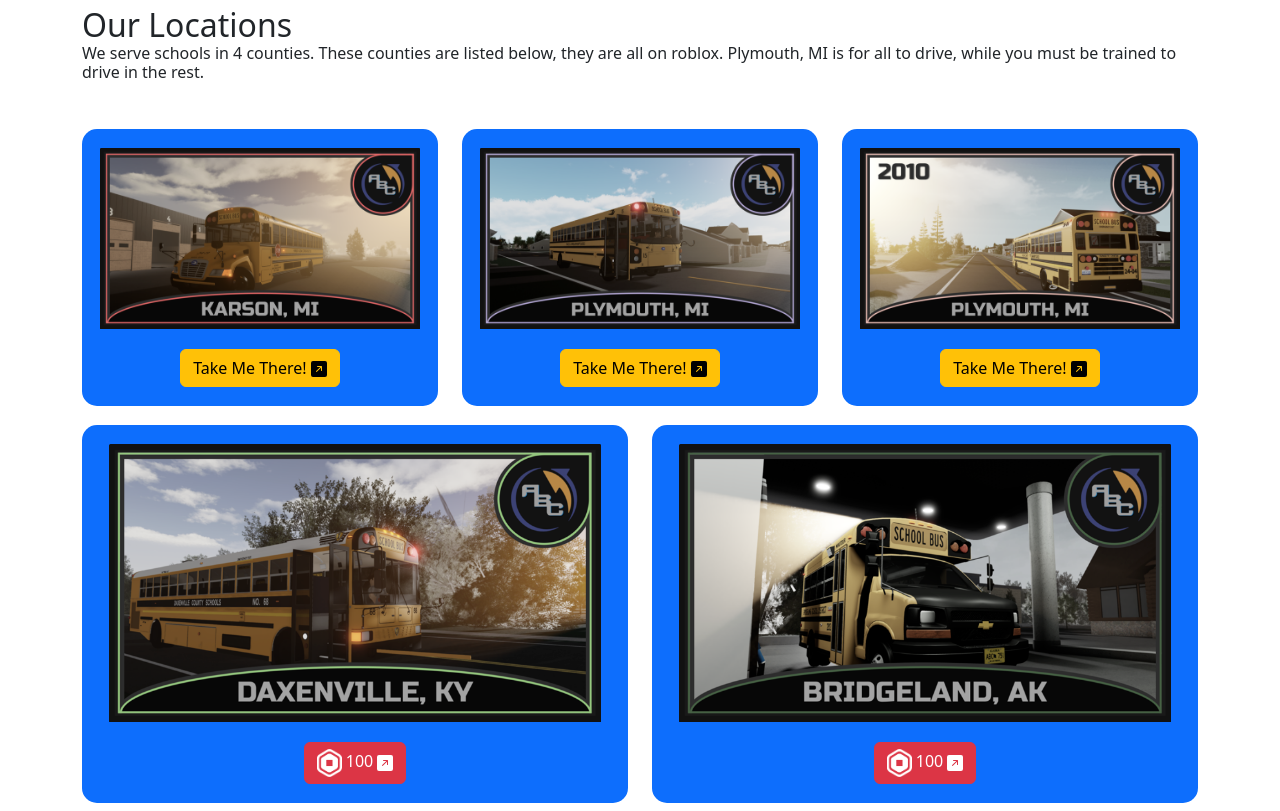
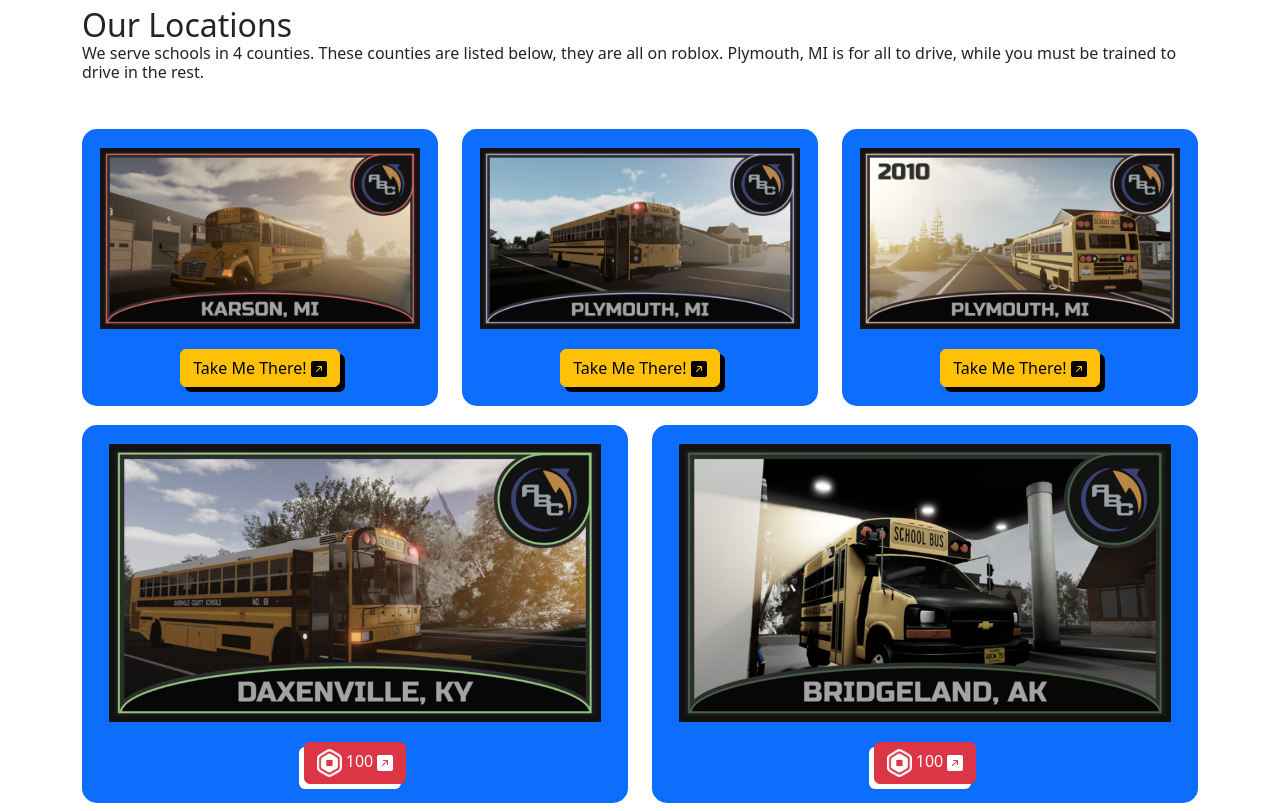
Before and after one commit to madler12345/abc, a plain HTML site: page index.html in a window 1280 px wide. Shown: the part 1107-1918 px from the top of the page. Drawn offline with nearby package versions, Linux system fonts and the light colour scheme.

Commit message:
Add files via upload

```diff
--- a/index.html
+++ b/index.html
@@ -30,9 +30,11 @@
     <div class="col-lg-6 mx-auto">
       <p class="lead mb-4">Welcome to American Bus Company. We are a Roblox Bus Company running in Multiple...</p>
       <div class="d-grid gap-2 d-sm-flex justify-content-sm-center mb-5">
+      <button type="button" class="btn btn-outline-secondary btn-lg px-4">Roblox Group</button>
+
         <button type="button" class="btn btn-primary btn-lg px-4 me-sm-3" data-bs-toggle="modal" data-bs-target="#examplemodal">Continue...</button>
         <button type="button" class="btn btn-outline-secondary btn-lg px-4">Discord Server</button>
-      </div>
+              </div>
     </div>
     <div class="" style="">
     <p class="text-muted">Picture Credit: Anthunie#7658</p>
@@ -73,7 +75,7 @@
         <center><img class="" width="90%" height="90%" role="img" src="karsonmi.png" />
         <br>
         <br>
-	<button type="button" class="btn btn-warning" >Take Me There! <svg xmlns="http://www.w3.org/2000/svg" width="16" height="16" fill="currentColor" class="bi bi-arrow-up-right-square-fill" viewBox="0 0 16 16">
+	<button type="button" class="btn btn-warning" style="box-shadow: 5px 5px;">Take Me There! <svg xmlns="http://www.w3.org/2000/svg" width="16" height="16" fill="currentColor" class="bi bi-arrow-up-right-square-fill" viewBox="0 0 16 16">
   <path d="M14 0a2 2 0 0 1 2 2v12a2 2 0 0 1-2 2H2a2 2 0 0 1-2-2V2a2 2 0 0 1 2-2h12zM5.904 10.803 10 6.707v2.768a.5.5 0 0 0 1 0V5.5a.5.5 0 0 0-.5-.5H6.525a.5.5 0 1 0 0 1h2.768l-4.096 4.096a.5.5 0 0 0 .707.707z"/>
 </svg></button></center>
 	<br>
@@ -85,7 +87,7 @@
         <center><img class="" width="90%" height="90%" role="img" src="plymouthmi.png" />
         <br>
         <br>
-	<button type="button" class="btn btn-warning" >Take Me There! <svg xmlns="http://www.w3.org/2000/svg" width="16" height="16" fill="currentColor" class="bi bi-arrow-up-right-square-fill" viewBox="0 0 16 16">
+	<button type="button" class="btn btn-warning" style="box-shadow: 5px 5px;">Take Me There! <svg xmlns="http://www.w3.org/2000/svg" width="16" height="16" fill="currentColor" class="bi bi-arrow-up-right-square-fill" viewBox="0 0 16 16">
   <path d="M14 0a2 2 0 0 1 2 2v12a2 2 0 0 1-2 2H2a2 2 0 0 1-2-2V2a2 2 0 0 1 2-2h12zM5.904 10.803 10 6.707v2.768a.5.5 0 0 0 1 0V5.5a.5.5 0 0 0-.5-.5H6.525a.5.5 0 1 0 0 1h2.768l-4.096 4.096a.5.5 0 0 0 .707.707z"/>
 </svg></button></center>
 	<br>
@@ -97,7 +99,7 @@
         <center><img class="" width="90%" height="90%" role="img" src="plymouthmi10.png" />
         <br>
         <br>
-	<button type="button" class="btn btn-warning" >Take Me There! <svg xmlns="http://www.w3.org/2000/svg" width="16" height="16" fill="currentColor" class="bi bi-arrow-up-right-square-fill" viewBox="0 0 16 16">
+	<button type="button" class="btn btn-warning" style="box-shadow: 5px 5px;">Take Me There! <svg xmlns="http://www.w3.org/2000/svg" width="16" height="16" fill="currentColor" class="bi bi-arrow-up-right-square-fill" viewBox="0 0 16 16">
   <path d="M14 0a2 2 0 0 1 2 2v12a2 2 0 0 1-2 2H2a2 2 0 0 1-2-2V2a2 2 0 0 1 2-2h12zM5.904 10.803 10 6.707v2.768a.5.5 0 0 0 1 0V5.5a.5.5 0 0 0-.5-.5H6.525a.5.5 0 1 0 0 1h2.768l-4.096 4.096a.5.5 0 0 0 .707.707z"/>
 </svg></button></center>
 	<br>
@@ -112,7 +114,7 @@
         <center><img class="" width="90%" height="90%" role="img" src="daxenvilleky.png" />
         <br>
         <br>
-	<button type="button" class="btn btn-danger" ><img style="height: 28px; width: 25px;" src="robux.png"/> 100 <svg xmlns="http://www.w3.org/2000/svg" width="16" height="16" fill="currentColor" class="bi bi-arrow-up-right-square-fill" viewBox="0 0 16 16">
+	<button type="button" class="btn btn-danger" style="box-shadow: -5px 5px;"><img style="height: 28px; width: 25px;" src="robux.png"/> 100 <svg xmlns="http://www.w3.org/2000/svg" width="16" height="16" fill="currentColor" class="bi bi-arrow-up-right-square-fill" viewBox="0 0 16 16">
   <path d="M14 0a2 2 0 0 1 2 2v12a2 2 0 0 1-2 2H2a2 2 0 0 1-2-2V2a2 2 0 0 1 2-2h12zM5.904 10.803 10 6.707v2.768a.5.5 0 0 0 1 0V5.5a.5.5 0 0 0-.5-.5H6.525a.5.5 0 1 0 0 1h2.768l-4.096 4.096a.5.5 0 0 0 .707.707z"/>
 </svg></button></center>
 	<br>
@@ -124,7 +126,7 @@
         <center><img class="" width="90%" height="90%" role="img" src="bridgeland.png" />
         <br>
         <br>
-	<button type="button" class="btn btn-danger" ><img style="height: 28px; width: 25px;" src="robux.png"/> 100 <svg xmlns="http://www.w3.org/2000/svg" width="16" height="16" fill="currentColor" class="bi bi-arrow-up-right-square-fill" viewBox="0 0 16 16">
+	<button type="button" class="btn btn-danger" style="box-shadow: -5px 5px;"><img style="height: 28px; width: 25px;" src="robux.png"/> 100 <svg xmlns="http://www.w3.org/2000/svg" width="16" height="16" fill="currentColor" class="bi bi-arrow-up-right-square-fill" viewBox="0 0 16 16">
   <path d="M14 0a2 2 0 0 1 2 2v12a2 2 0 0 1-2 2H2a2 2 0 0 1-2-2V2a2 2 0 0 1 2-2h12zM5.904 10.803 10 6.707v2.768a.5.5 0 0 0 1 0V5.5a.5.5 0 0 0-.5-.5H6.525a.5.5 0 1 0 0 1h2.768l-4.096 4.096a.5.5 0 0 0 .707.707z"/>
 </svg></button></center>
 	<br>
```
